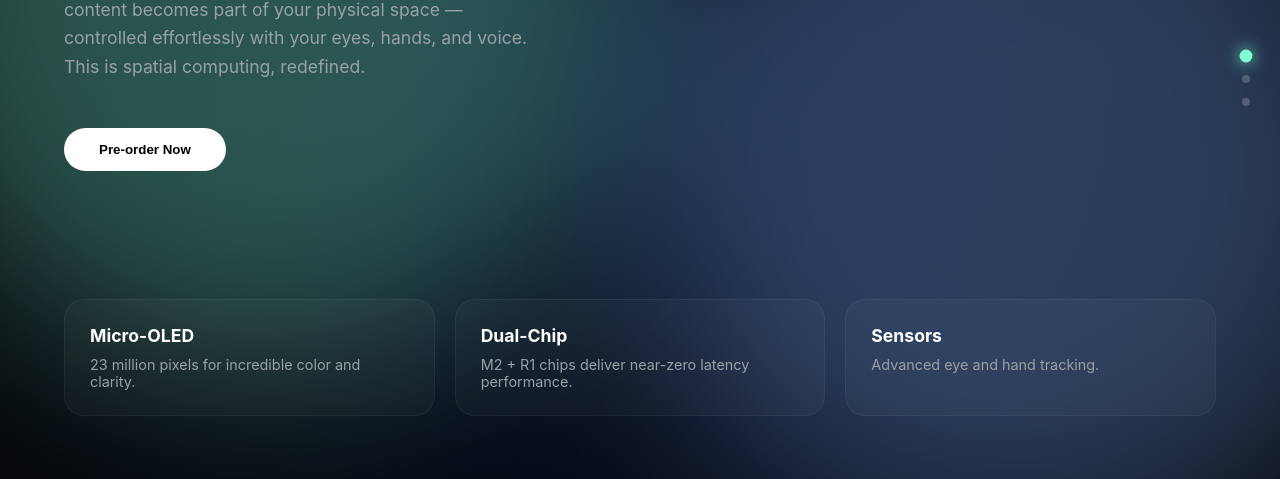
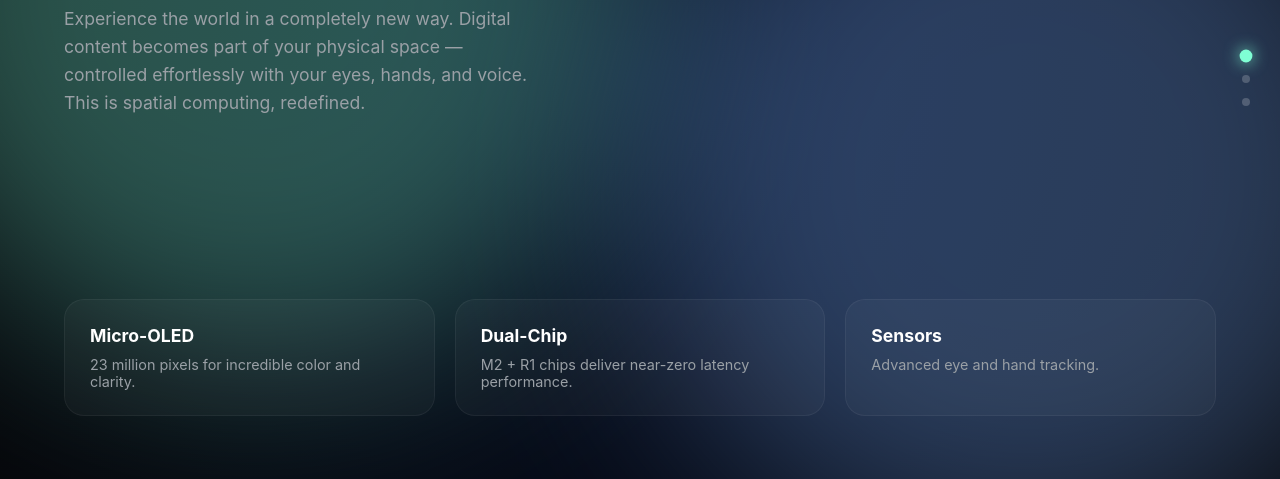
Before and after one commit to kol8isek/MockUp, a plain HTML site: page index.html in a window 1280 px wide. Shown: the part 321-800 px from the top of the page. Drawn offline with nearby package versions, Linux system fonts and the light colour scheme.

Commit message:
Update index.html: Button "Pre-order now" deleted

```diff
--- a/index.html
+++ b/index.html
@@ -186,7 +186,6 @@
           <div class="eyebrow">A New Reality Awaits</div>
           <h1>Vision Pro</h1>
           <p class="lead">Experience the world in a completely new way. Digital content becomes part of your physical space — controlled effortlessly with your eyes, hands, and voice. This is spatial computing, redefined.</p>
-          <button id="buy" style="margin-top:30px; background:white; color:black; border:none; padding:14px 35px; border-radius:30px; font-weight:bold; cursor:pointer;">Pre-order Now</button>
         </div>
 
         <div class="col">
@@ -322,4 +321,5 @@
     buyBtn.addEventListener('mouseleave', () => gsap.to(buyBtn, { scale: 1, backgroundColor: '#fff' }));
   </script>
 </body>
+
 </html>
```
